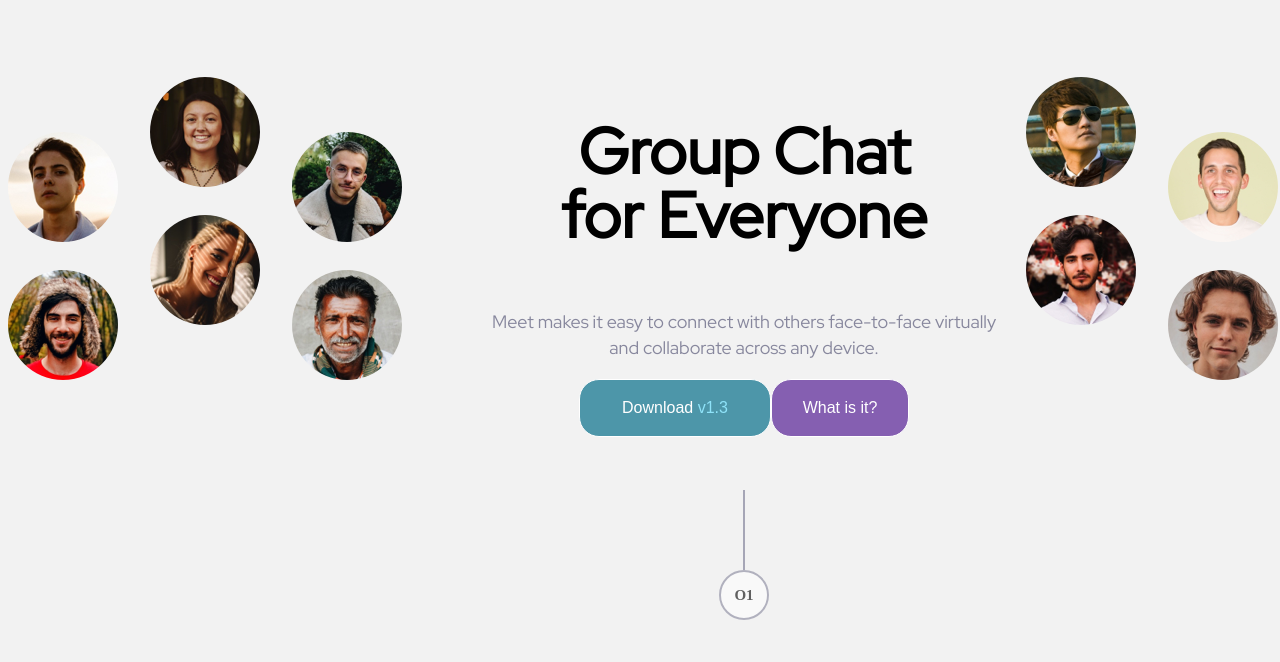
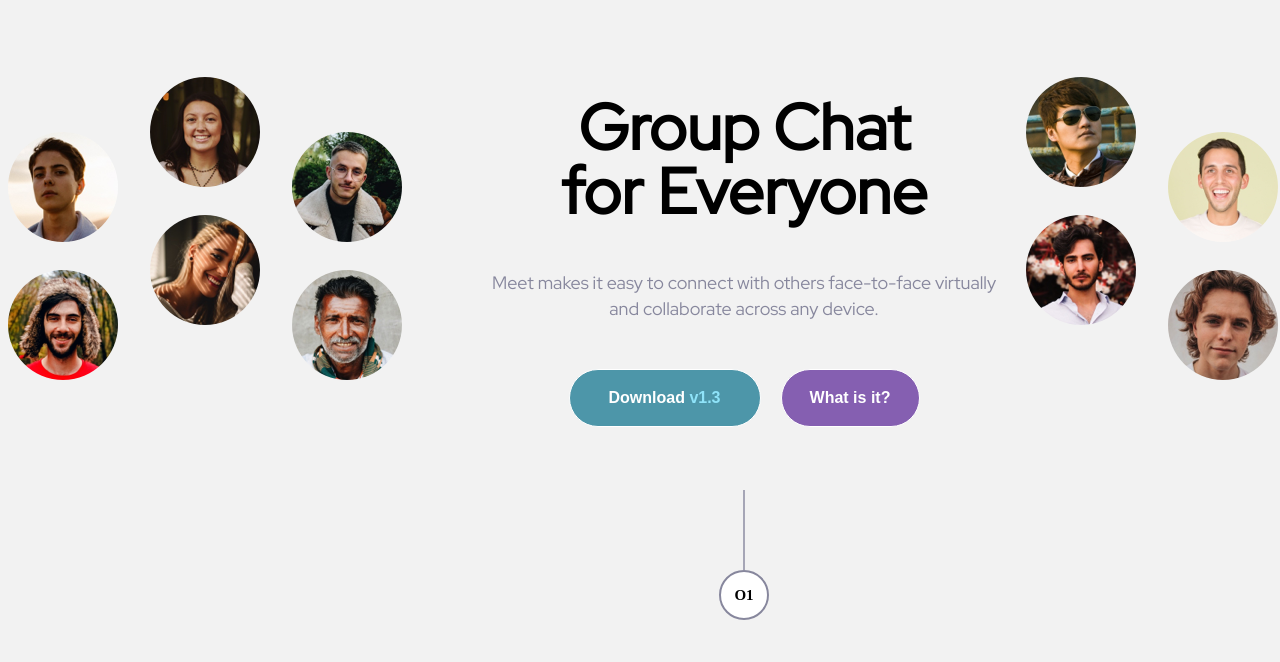
Before and after one commit to SreckoStojic/meet-project, a plain HTML site: page index.html in a window 1280 px wide. Shown: the part 89-751 px from the top of the page. Drawn offline with Linux system fonts and the light colour scheme.

Commit message:
Fixed css errors. Add js classes for buttons in css.

```diff
--- a/index.css
+++ b/index.css
@@ -55,6 +55,7 @@ body {
     font-weight: bold;
     background-color: white;
     z-index: 1;
+    opacity: 1;
 }
 
 .css-group-chat {
@@ -146,6 +147,8 @@ body {
 .css-group-chat-buttons {
     display: flex;
     flex-direction: row;
+    gap: 20px;
+    margin-top: 20px;
 }
 
 @media screen and (max-width: 450px) {
@@ -153,12 +156,6 @@ body {
         justify-content: center;
         align-items: center;
         flex-direction: column;
-    }
-}
-
-@media screen and (min-width: 450px) and (max-width: 800px) {
-    .css-group-chat-buttons {
-        gap: 20px;
     }
 }
 
@@ -238,6 +235,7 @@ footer {
     width: 1440px;
     height: 308px;
     background-image: url(assets/desktop/image-footer.jpg);
+
 }
 
 @media screen and (max-width: 450px) {
@@ -283,7 +281,7 @@ footer .css-footer-flex {
 }
 
 .css-download-btn {
-    border-radius: 20px;
+    border-radius: 30px;
     color: white;
     background-color: #4D96A9;
     width: 192px;
@@ -291,6 +289,12 @@ footer .css-footer-flex {
     font-size: 16px;
     border: 1px solid white;
     cursor: pointer;
+    font-weight: 900;
+    line-height: 26px;
+}
+
+.css-download-btn:hover{
+    background-color: lightseagreen;
 }
 
 .css-download-btn span {
@@ -299,20 +303,29 @@ footer .css-footer-flex {
 }
 
 .css-about-btn {
-    border-radius: 20px;
+    border-radius: 30px;
     background-color: #855FB1;
-    width: 138px;
+    width: 139px;
     height: 58px;
     color: white;
     font-size: 16px;
     border: 1px solid white;
     cursor: pointer;
+    font-weight: 900;
+    line-height: 26px;
+}
+
+.css-about-btn:hover{
+    background-color: purple;
 }
 
 footer .css-download-btn {
     background-color: #855FB1;
     border: 1px solid #4D96A9;
     cursor: pointer;
+    font-weight: 900;
+    font-size: 16px;
+    line-height: 26px;
 }
 
 footer .css-download-btn span {
@@ -405,7 +418,9 @@ footer h1 {
     font-size: 64px;
     line-height: 64px;
     text-align: center;
-    font-weight: bold;
+    font-weight: 900;
+    margin-top: 10px;
+    margin-bottom: 20px;
 }
 
 @media screen and (max-width: 450px) {
--- a/index.html
+++ b/index.html
@@ -25,8 +25,8 @@
                         and collaborate across any device.
                     </p>
                     <div class="css-group-chat-buttons">
-                        <button class="css-download-btn">Download <span>v1.3</span></button>
-                        <button class="css-about-btn">What is it?</button>
+                        <button class="css-download-btn js-download-btn">Download <span>v1.3</span></button>
+                        <button class="css-about-btn js-about-btn">What is it?</button>
                     </div>
                 </div>
                 <div class="css-group-chat-c">
@@ -71,14 +71,10 @@
                        and unlimited one-on-one and group<br>
                        video sessions.
                     </p>
-                    <button class="css-download-btn">Download <span>v1.3</span></button>
+                    <button class="css-download-btn js-download-btn-footer">Download <span>v1.3</span></button>
                 </div>
             </footer>
         </div>
-        <script src="index.js">
-
-        </script>
-
-        </script>
+        <script src="index.js"></script>
     </body>
 </html>
--- a/index.js
+++ b/index.js
@@ -1,5 +1,5 @@
-const aboutBtn = document.querySelector(".css-about-btn");
-const downloadBtn = document.querySelector(".css-download-btn");
+const aboutBtn = document.querySelector(".js-about-btn");
+const downloadBtn = document.querySelector(".js-download-btn");
 
 var mainDiv = document.querySelector(".css-main");
 var body = document.querySelector("body");
```
